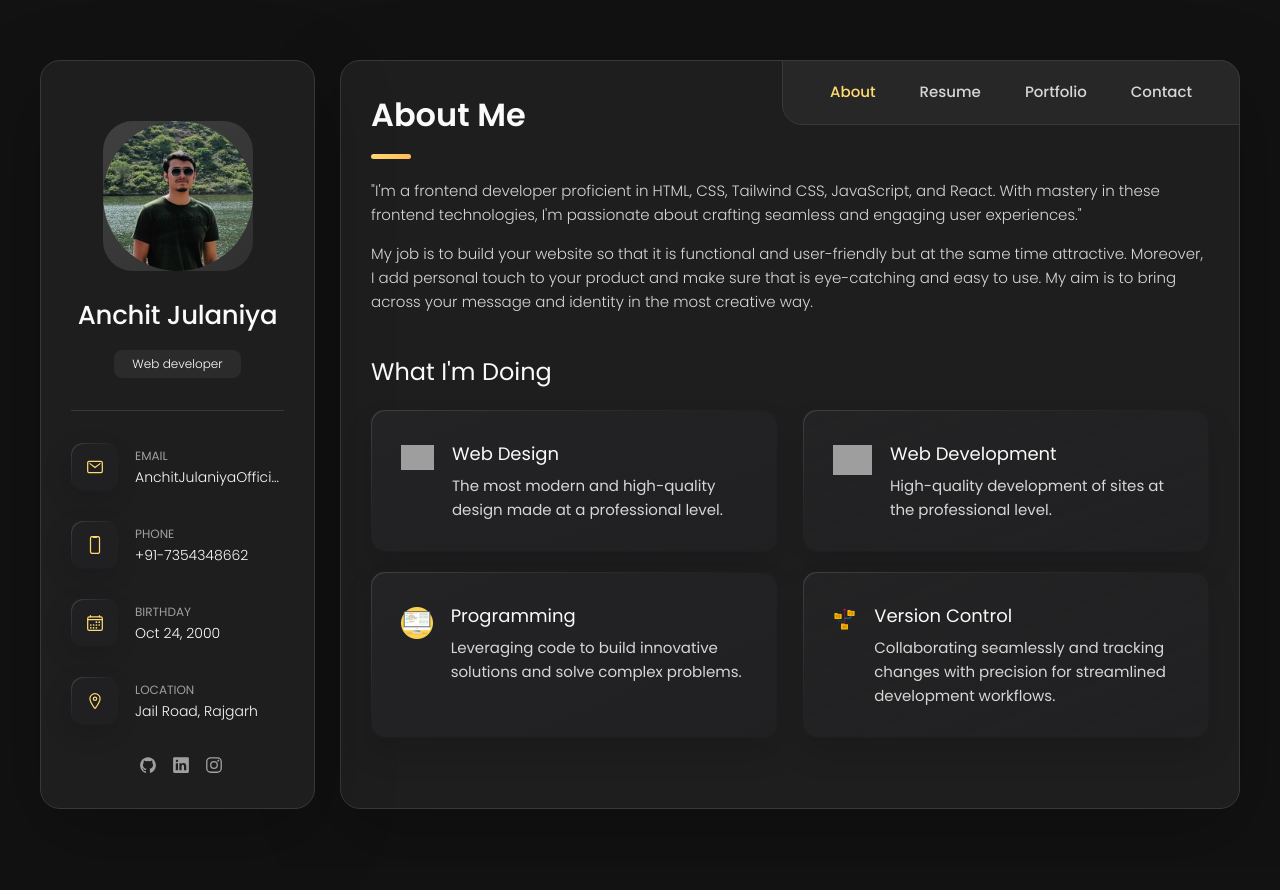
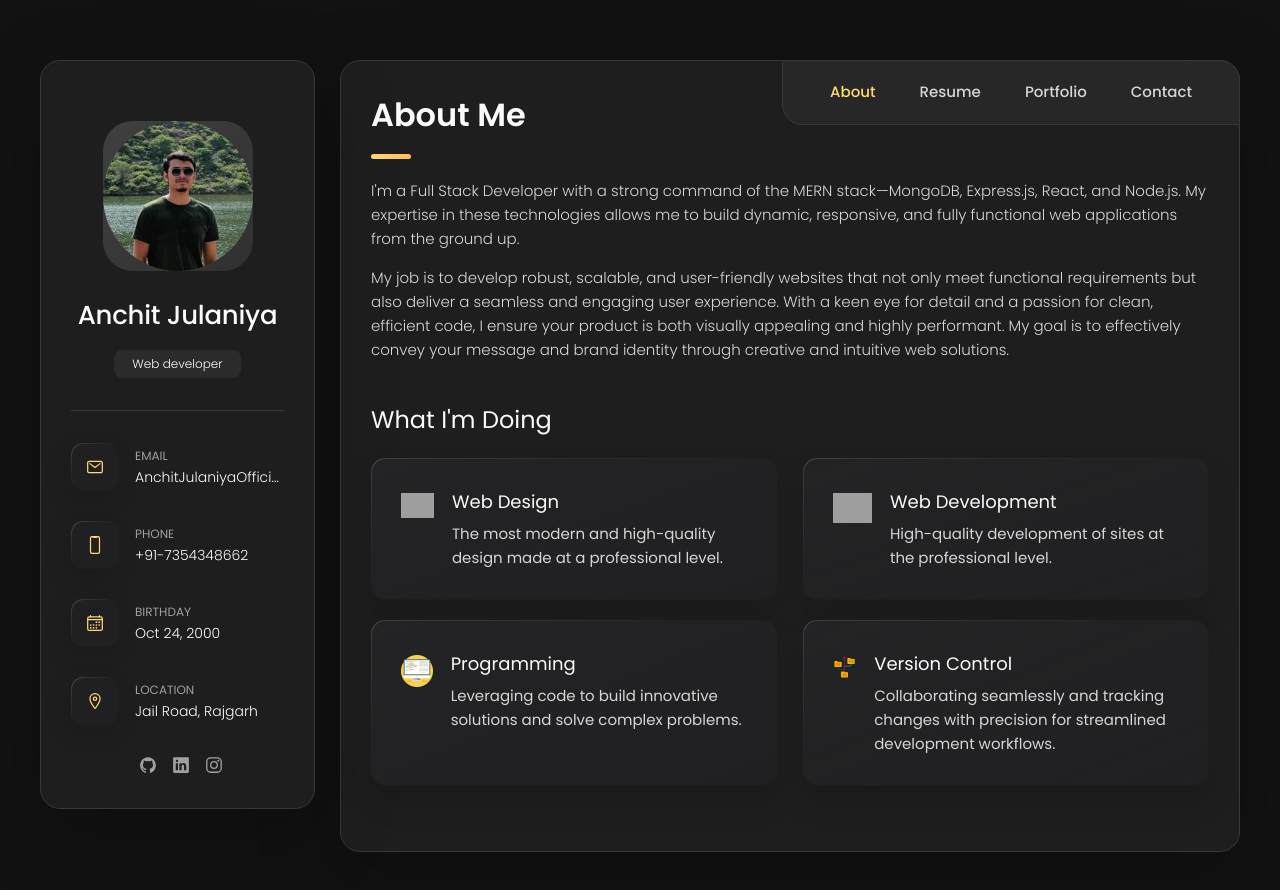
Before and after one commit to anchitjulaniya/Portfolios, a React (Vite) app in the folder Portfolio_Anchit-1/: page / in a window 1280 px wide. Shown: the top 890 px of the page. Before the commit the page ends 869 px from the top, so only its background shows below. Built offline with nearby package versions, Linux system fonts and the light colour scheme; grey boxes are pictures that could not be loaded.

Commit message:
Adding freelancing project

```diff
--- a/Portfolio_Anchit-1/src/MainPage.jsx
+++ b/Portfolio_Anchit-1/src/MainPage.jsx
@@ -1,6 +1,7 @@
 import { Outlet } from "react-router-dom";
 import Aside from "./components/Aside";
 import NavBar from "./components/Navbar";
+
 
 const MainPage = () =>{
     return (
--- a/Portfolio_Anchit-1/src/components/About.jsx
+++ b/Portfolio_Anchit-1/src/components/About.jsx
@@ -15,17 +15,10 @@ const About = () => {
       </header>
       <section className="about-text">
         <p>
-          "I'm a frontend developer proficient in HTML, CSS, Tailwind CSS,
-          JavaScript, and React. With mastery in these frontend technologies,
-          I'm passionate about crafting seamless and engaging user experiences."
+        I'm a Full Stack Developer with a strong command of the MERN stack—MongoDB, Express.js, React, and Node.js. My expertise in these technologies allows me to build dynamic, responsive, and fully functional web applications from the ground up.
         </p>
         <p>
-          My job is to build your website so that it is functional and
-          user-friendly but at the same time attractive. Moreover, I add
-          personal touch to your product and make sure that is eye-catching and
-          easy to use. My aim is to bring across your message and identity in
-          the most creative way.
-        </p>
+        My job is to develop robust, scalable, and user-friendly websites that not only meet functional requirements but also deliver a seamless and engaging user experience. With a keen eye for detail and a passion for clean, efficient code, I ensure your product is both visually appealing and highly performant. My goal is to effectively convey your message and brand identity through creative and intuitive web solutions.</p>
       </section>
       <section className="service">
         <h3 className="h3 service-title">What i'm doing</h3>
--- a/Portfolio_Anchit-1/src/components/Portfolio.jsx
+++ b/Portfolio_Anchit-1/src/components/Portfolio.jsx
@@ -19,9 +19,27 @@ import textutils from '../assets/images/textutils.png'
 import imageeditor from '../assets/images/imageeditor.png'
 import budgetplanner from '../assets/images/budgetplanner.png'
 import speechtotext from '../assets/images/speechtotext.png'
+import Rozgar from '../assets/images/Rozgar.png'
+import Sampoorna_Siksha from '../assets/images/Sampoorna_Siksha.png'
+
 // import  from '../assets/images/'
 
 const projects = [
+
+  {
+    category: "MERN Stack",
+    url: "#",
+    imgSrc: Sampoorna_Siksha,
+    imgAlt: "Sampoorna Siksha",
+    title: "Sampoorna Siksha Project(freelancing)(In Progress)",
+  },
+  {
+    category: "MERN Stack",
+    url: "https://rozgar-dashboard-frontend.onrender.com/",
+    imgSrc: Rozgar,
+    imgAlt: "Rozgar Freelancing Project",
+    title: "Rozgar Project(Freelancing)",
+  },
   {
     category: "ReactJs",
     url: "https://amazon-clone-blue-nu.vercel.app/",
```
Also changed, not shown: Portfolio_Anchit-1/src/assets/images/Rozgar.png (added), Portfolio_Anchit-1/src/assets/images/Sampoorna_Siksha.png (added).
